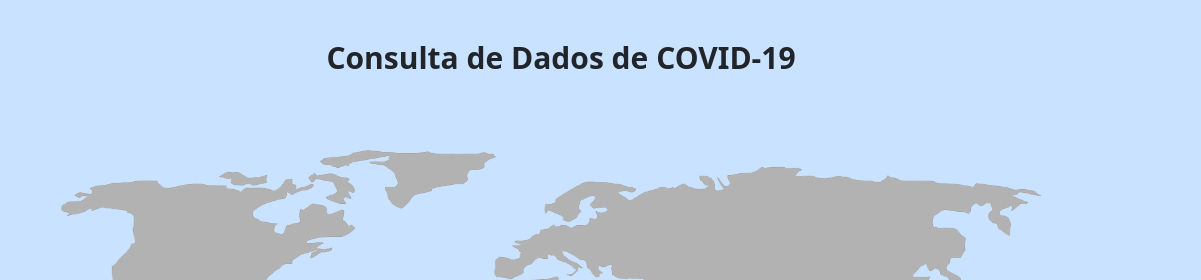
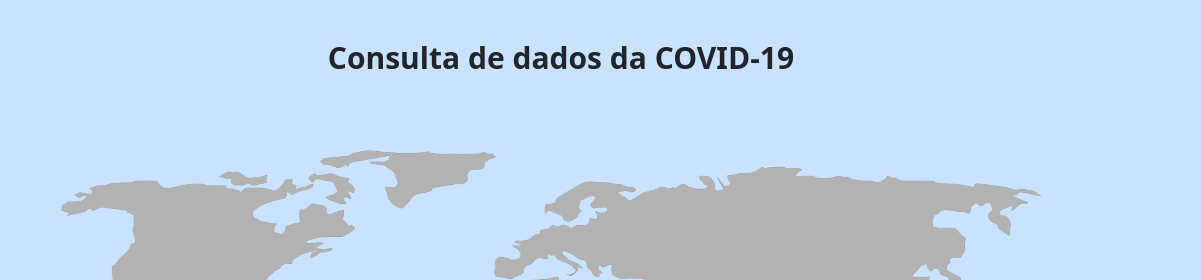
Before and after one commit to ChrystianLopes/DesafioKidopiCovid, a plain HTML site: page src/index.html in a window 1280 px wide. Shown: the top 280 px of the page, 79-1280 px from the left. Drawn offline with nearby package versions, Linux system fonts and the light colour scheme; no server answers.

Commit message:
Update index.html

```diff
--- a/src/index.html
+++ b/src/index.html
@@ -15,7 +15,7 @@
 	<body>
 
 		<header>
-			<h1 class="title">Consulta de Dados de COVID-19</h1>
+			<h1 class="title">Consulta de dados da COVID-19</h1>
 			<a href="#"><img class="logo" src="./assets/images/logo.png" alt="Logo Kidopi"></a>
 			<php src="./conectSql.php"><h1></h1></php>
 		</header>
```
